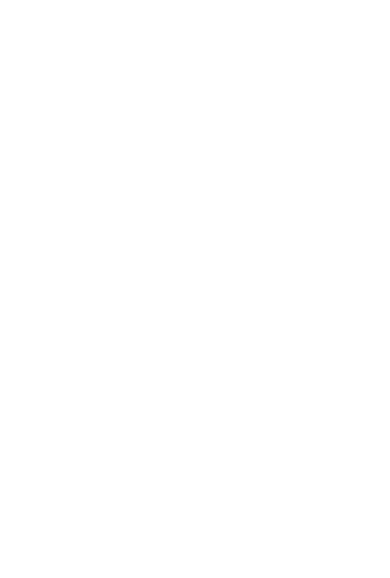
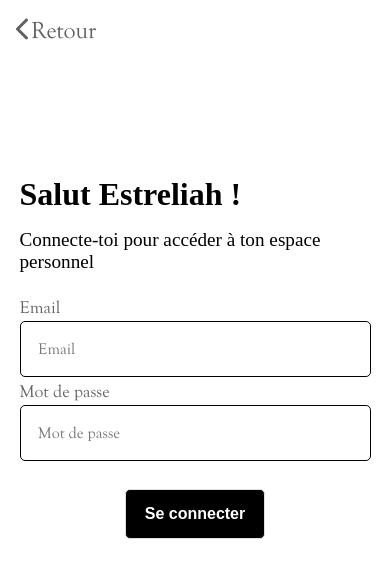
Before and after one commit to Gasyh3/omega2.0, a React (Vite) app in the folder client/: page /dvsdfqscoc2qxq7_login_eevzvd23Gvee2 in a window 390 px wide. Before the commit this address had no page. Shown: the top 578 px of the page. Built offline with nearby package versions, Linux system fonts and the light colour scheme.

Commit message:
Fix buug of responsive

```diff
--- a/client/src/App.jsx
+++ b/client/src/App.jsx
@@ -1,5 +1,5 @@
 import { useState } from 'react'
-import { BrowserRouter as Router, Routes, Route, Link } from 'react-router-dom';
+import { BrowserRouter as Router, Routes, Route } from 'react-router-dom';
 
 
 import './main.scss'
@@ -20,7 +20,7 @@ function App() {
       <div className="app">
         <Routes>
           <Route path="/main" element={<Home />} />
-          <Route path="/login" element={<Login />} />
+          <Route path="/dvsdfqscoc2qxq7_login_eevzvd23Gvee2" element={<Login />} />
           <Route path="/main#about" element={<About />} />
           <Route path="/main#hero" element={<Hero />} />
           <Route path="/main#contact" element={<Contact />} />
--- a/client/src/layout/Footer/Footer.jsx
+++ b/client/src/layout/Footer/Footer.jsx
@@ -1,5 +1,6 @@
 import React from 'react'
 import './Footer.scss'
+import { Link } from 'react-router-dom';
 
 function Footer() {
   return (
@@ -10,6 +11,7 @@ function Footer() {
           <p className="footer__text goudy">Copyright Omega 2.0 - 2023</p>
           <p className="footer__text goudy">Tous droits réservés</p>
           <a href="/" className="footer__text goudy">Mentions légales</a>
+          <Link to="/dvsdfqscoc2qxq7_login_eevzvd23Gvee2" className="footer__text goudy">Connexion</Link>
         </div>
     </div>
   )
--- a/client/src/layout/Footer/Footer.scss
+++ b/client/src/layout/Footer/Footer.scss
@@ -18,3 +18,13 @@
         text-decoration: none;
     }
 }
+
+@media only screen and (max-width: 600px) {
+    .footer {
+        height: 40vh;
+    }
+
+    .footer__right {
+        flex-direction: column;
+    }
+}
--- a/client/src/pages/Login/Login.jsx
+++ b/client/src/pages/Login/Login.jsx
@@ -2,6 +2,9 @@ import React, { useState } from 'react';
 import { useNavigate } from 'react-router-dom';
 import axios from 'axios';
 import SubmitButton from '../../components/SubmitButton/SubmitButton';
+import { FontAwesomeIcon } from '@fortawesome/react-fontawesome'
+import { faChevronLeft } from '@fortawesome/free-solid-svg-icons'
+
 import './Login.scss';
 
 const Login = () => {
@@ -27,8 +30,12 @@ const Login = () => {
 
   return (
     <div className='form'>
+        <button className='back__btn goudy' onClick={() => navigate('/main')}>
+            <FontAwesomeIcon icon={faChevronLeft} className='btn__icon' />
+        Retour</button>
         <form>
-            <h2 className='login__title'>Connexion Admin</h2>
+            <h2 className='login__title'>Salut Estreliah !</h2>
+            <p className='login__text'>Connecte-toi pour accéder à ton espace personnel</p>
             <div className='login__input'>
                 <label htmlFor='email' className='form__label goudy'>Email</label>
                 <input
@@ -49,7 +56,9 @@ const Login = () => {
                     className='form__input goudy'
                 />
             </div>
+            <div className="center">
             <SubmitButton text="Se connecter" onClick={handleSubmit}/>
+            </div>
         </form>
     </div>
   )
--- a/client/src/pages/Login/Login.scss
+++ b/client/src/pages/Login/Login.scss
@@ -1,14 +1,29 @@
+@import "../../main.scss";
+
 .login__title {
     font-size: 2rem;
     font-weight: 700;
     margin-bottom: 1rem;
 }
 
+.login__text {
+    font-size: 1.2rem;
+    margin-bottom: 1.5rem;
+}
+
 .login__input {
-    display: flex;
-    flex-direction: column;
     align-items: center;
     width: 100%;
     margin-bottom: 1.5rem;
+}
 
+.back__btn {
+    position: absolute;
+    top: 1rem;
+    left: 1rem;
+    font-size: 1.5rem;
+    color: $color-primary;
+    background: none;
+    border: none;
+    cursor: pointer;
 }
```
